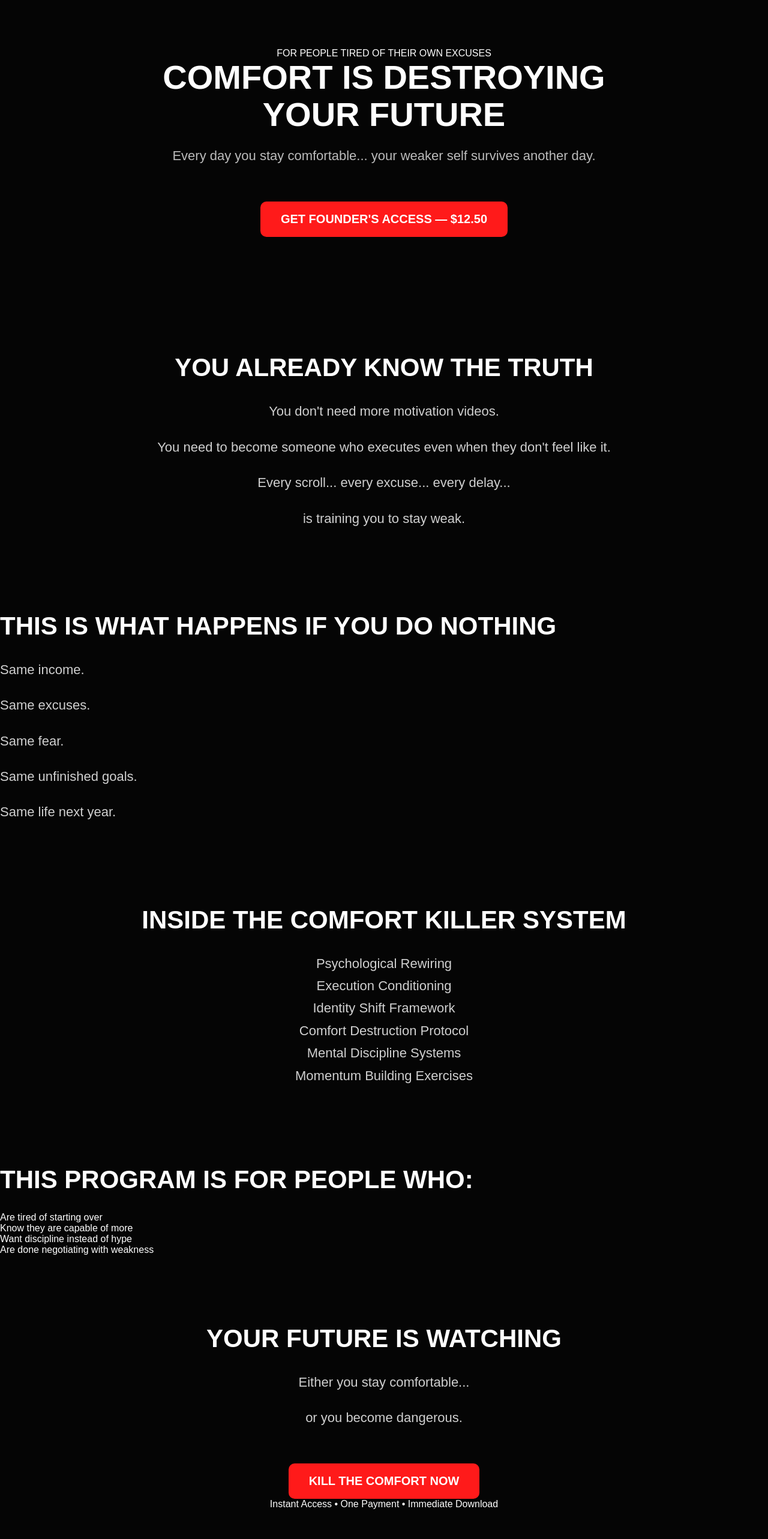
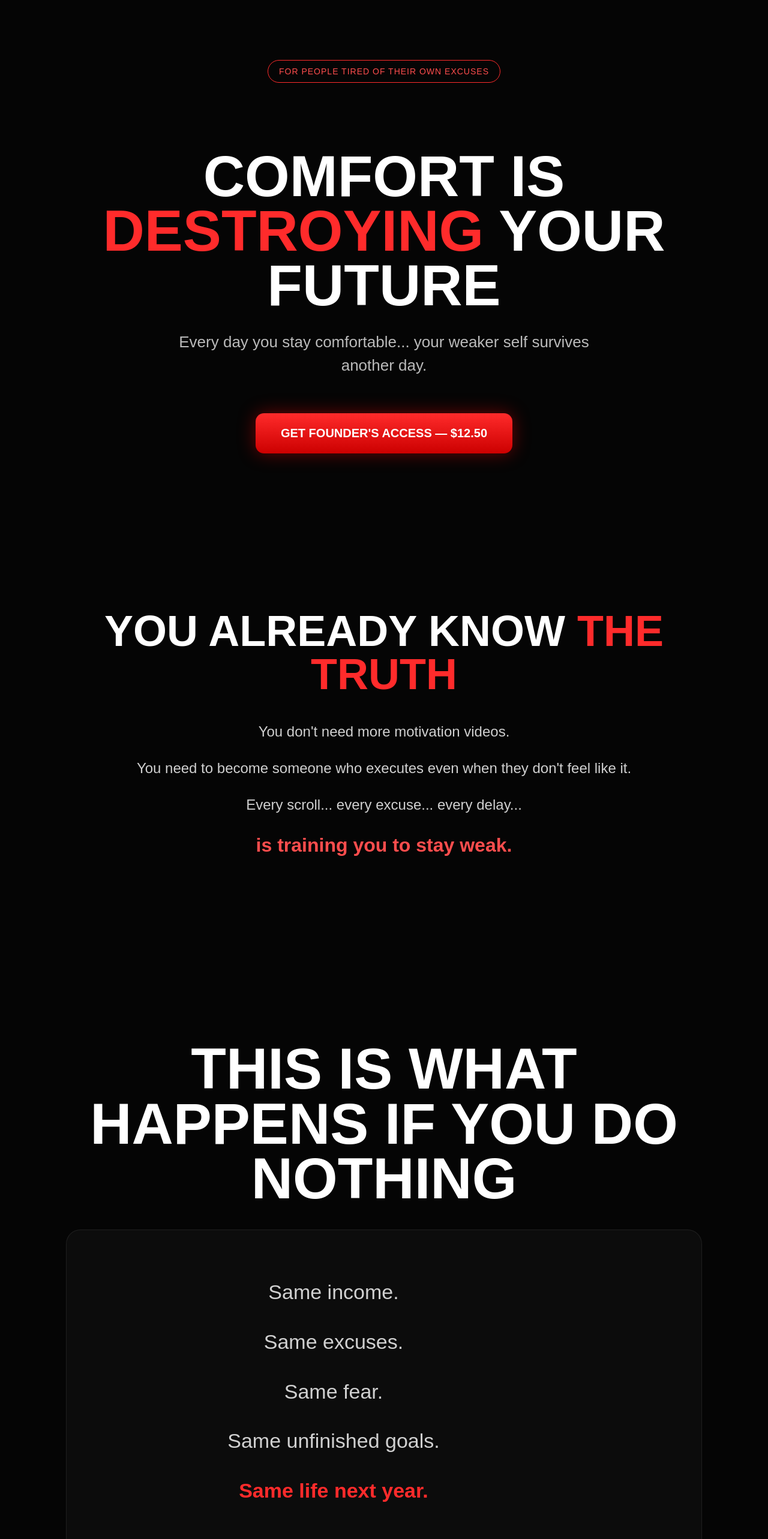
Before and after one commit to dupie2010-afk/Kill-the-Comfort, a React (Vite) app: page / in a window 1280 px wide. Shown: the top 2566 px of the page at 60% size. Built offline with nearby package versions, Linux system fonts and the light colour scheme.

Commit message:
Update app.css

```diff
--- a/src/styles/app.css
+++ b/src/styles/app.css
@@ -5,63 +5,186 @@ body {
   font-family: Arial, sans-serif;
 }
 
+* {
+  box-sizing: border-box;
+}
+
 .page {
   width: 100%;
+  overflow-x: hidden;
 }
 
 .hero,
 .pain-section,
+.warning-section,
 .offer-section,
+.outcome-section,
 .final-section {
-  padding: 80px 20px;
+  padding: 100px 20px;
   text-align: center;
+  max-width: 1100px;
+  margin: auto;
 }
 
-.hero h1 {
-  font-size: 56px;
-  max-width: 900px;
-  margin: auto;
-  line-height: 1.1;
+.top-badge {
+  display: inline-block;
+  border: 1px solid #ff2b2b;
+  color: #ff4d4d;
+  padding: 10px 18px;
+  border-radius: 100px;
+  font-size: 14px;
+  margin-bottom: 30px;
+  letter-spacing: 1px;
+}
+
+.hero h1,
+.warning-section h2,
+.final-section h2 {
+  font-size: clamp(48px, 8vw, 96px);
+  line-height: 0.95;
+  margin-bottom: 30px;
+  text-transform: uppercase;
+  font-weight: 900;
+}
+
+.pain-section h2,
+.offer-section h2,
+.outcome-section h2 {
+  font-size: clamp(38px, 6vw, 72px);
+  line-height: 1;
+  margin-bottom: 40px;
   text-transform: uppercase;
 }
 
+.red {
+  color: #ff2b2b;
+}
+
 .subheadline {
-  margin-top: 20px;
-  font-size: 22px;
-  color: #bcbcbc;
+  font-size: 26px;
+  max-width: 750px;
+  margin: 0 auto 40px;
+  color: #bbbbbb;
+  line-height: 1.5;
 }
 
 .cta-button {
   display: inline-block;
-  margin-top: 35px;
-  background: #ff1a1a;
+  background: linear-gradient(180deg, #ff2b2b, #cc0000);
   color: white;
-  padding: 18px 34px;
+  padding: 22px 42px;
   text-decoration: none;
-  border-radius: 10px;
-  font-weight: bold;
+  border-radius: 14px;
+  font-weight: 800;
   font-size: 20px;
-  transition: 0.2s;
+  margin-top: 20px;
+  box-shadow: 0 0 30px rgba(255, 0, 0, 0.4);
+  transition: all 0.2s ease;
 }
 
 .cta-button:hover {
   transform: scale(1.05);
-  background: #ff3333;
 }
 
-h2 {
-  font-size: 42px;
-  margin-bottom: 30px;
+.big-button {
+  font-size: 24px;
+  padding: 26px 48px;
 }
 
-p,
-li {
-  font-size: 22px;
+p {
+  font-size: 24px;
   line-height: 1.7;
   color: #d0d0d0;
+  max-width: 850px;
+  margin: 20px auto;
+}
+
+.highlight {
+  color: #ff4d4d;
+  font-weight: bold;
+  font-size: 32px;
+}
+
+.warning-box {
+  border: 1px solid rgba(255,255,255,0.08);
+  background: rgba(255,255,255,0.03);
+  border-radius: 24px;
+  padding: 50px 20px;
+  margin-top: 40px;
+}
+
+.warning-box p {
+  font-size: 34px;
+  margin: 25px 0;
+}
+
+.danger-text {
+  color: #ff2b2b;
+  font-weight: 900;
 }
 
 ul {
   list-style: none;
   padding: 0;
+  margin-top: 50px;
 }
+
+li {
+  font-size: 28px;
+  margin: 24px 0;
+  color: #ffffff;
+}
+
+.outcome-grid {
+  display: grid;
+  grid-template-columns: repeat(auto-fit, minmax(240px, 1fr));
+  gap: 24px;
+  margin-top: 60px;
+}
+
+.card {
+  background: rgba(255,255,255,0.03);
+  border: 1px solid rgba(255,255,255,0.08);
+  padding: 40px 25px;
+  border-radius: 22px;
+  font-size: 24px;
+  line-height: 1.5;
+}
+
+.bottom-note {
+  margin-top: 30px;
+  color: #888;
+  font-size: 16px;
+}
+
+@media (max-width: 768px) {
+
+  .hero,
+  .pain-section,
+  .warning-section,
+  .offer-section,
+  .outcome-section,
+  .final-section {
+    padding: 80px 20px;
+  }
+
+  p {
+    font-size: 20px;
+  }
+
+  li {
+    font-size: 22px;
+  }
+
+  .warning-box p {
+    font-size: 28px;
+  }
+
+  .card {
+    font-size: 20px;
+  }
+
+  .subheadline {
+    font-size: 22px;
+  }
+}
```
